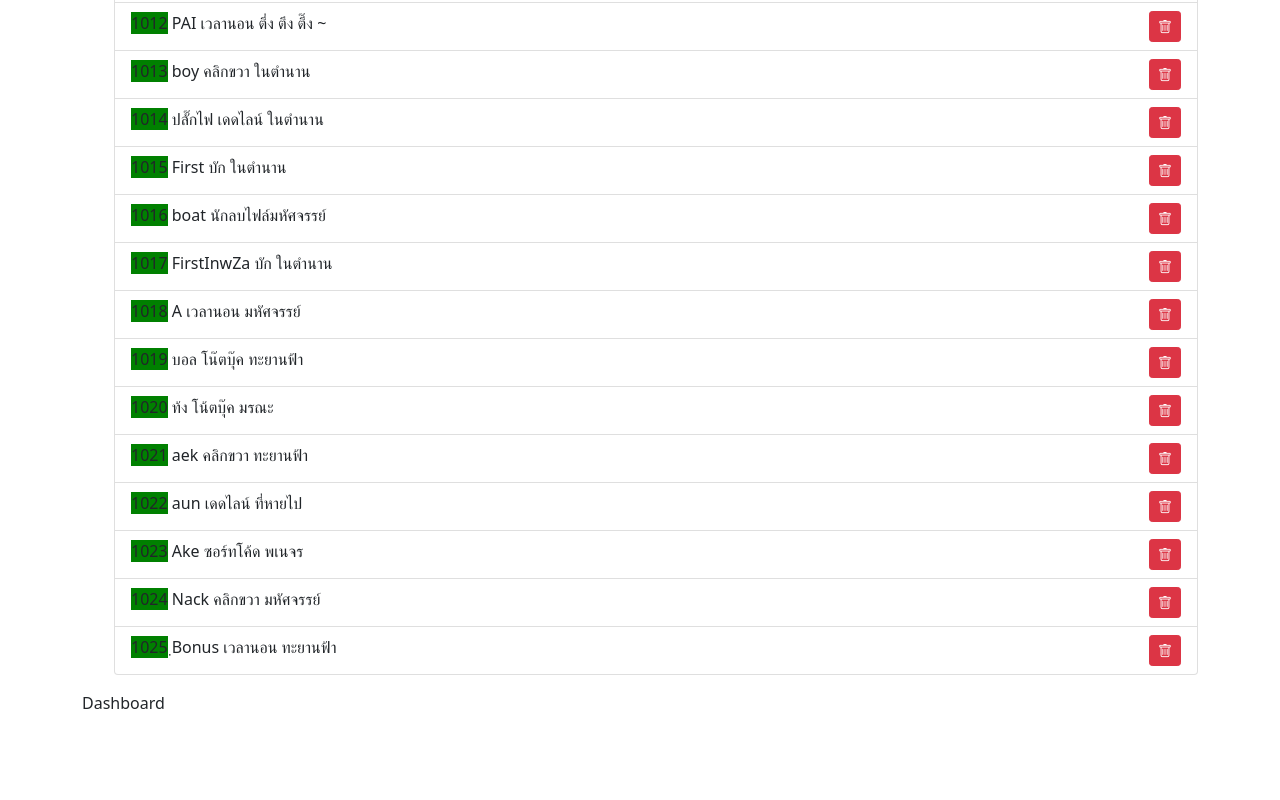
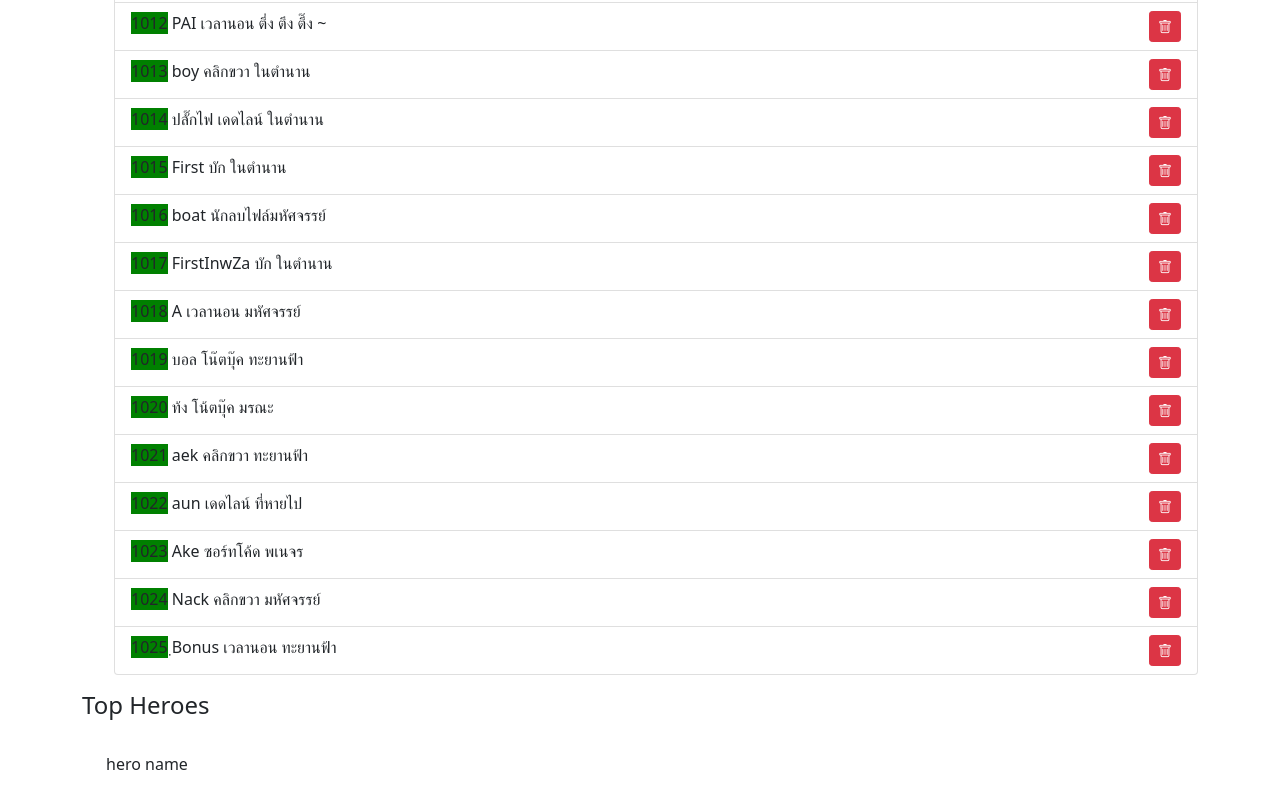
Before and after one commit to arigatopix/tour-of-heroes-react, a React (Create React App) app: page / in a window 1280 px wide. Shown: the part 557-1357 px from the top of the page. Before the commit the page ends 1272 px from the top, so only its background shows below. Built offline with nearby package versions, Linux system fonts and the light colour scheme.

Commit message:
refactor dashboard

```diff
--- a/src/componentes/dashboard/Dashboard.js
+++ b/src/componentes/dashboard/Dashboard.js
@@ -1,5 +1,10 @@
 const Dashboard = () => {
-  return <div>Dashboard</div>;
+  return (
+    <>
+      <h4>Top Heroes</h4>
+      <div className="m2 p-4 text-decoration-none">hero name</div>
+    </>
+  );
 };
 
 export default Dashboard;
```
